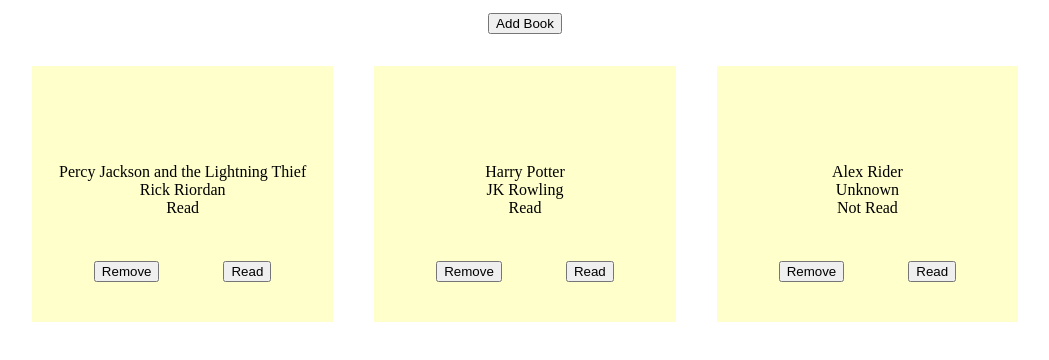
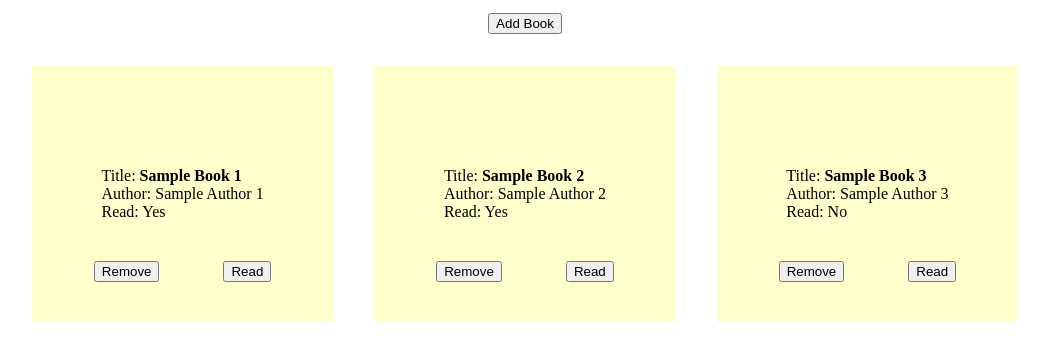
Before and after one commit to basednai/myLibrary, a plain HTML site: page index.html in a window 1280 px wide. Shown: the part 74-434 px from the top of the page, without its empty margins (115-1164 px from the left). Drawn offline with Linux system fonts and the light colour scheme.

Commit message:
left aligned card content, bold titles

```diff
--- a/script.js
+++ b/script.js
@@ -16,9 +16,9 @@ let formContainer = document.querySelector(".formContainer");
 let newBookBtn = document.querySelector(".btnContainer");
 let submitBtn = document.querySelector(".submitBtn")
 
-let book1 = new Book("Percy Jackson and the Lightning Thief", "Rick Riordan", true);
-let book2 = new Book("Harry Potter", "JK Rowling", true);
-let book3 = new Book("Alex Rider", "Unknown", false);
+let book1 = new Book("Sample Book 1", "Sample Author 1", true);
+let book2 = new Book("Sample Book 2", "Sample Author 2", true);
+let book3 = new Book("Sample Book 3", "Sample Author 3", false);
 myLibrary.push(book1, book2, book3);
 
 function displayBooks() {
@@ -43,7 +43,7 @@ function removeBook(index) {
 }
 
 function makeCardContent(book) {
-    return `${book.title} <br> ${book.author} <br> ${(book.read == true) ? "Read" : "Not Read"}`
+    return `Title: <strong>${book.title}</strong> <br> Author: ${book.author} <br> Read: ${(book.read == true) ? "Yes" : "No"}`
 }
 
 function addCard(book, index) {
--- a/style.css
+++ b/style.css
@@ -20,8 +20,7 @@ body {
     display: grid;
     grid-template-columns: 1fr;
     grid-template-rows: 1fr 1fr 1fr;
-    place-content: center;
-    text-align: center;
+    place-items: center;
     background: #ffc;
     gap: 16px
 
@@ -60,6 +59,7 @@ body {
 
 .cardContent {
     grid-row: 2;
+    /* text-align: left; */
 }
 
 .header {
```
